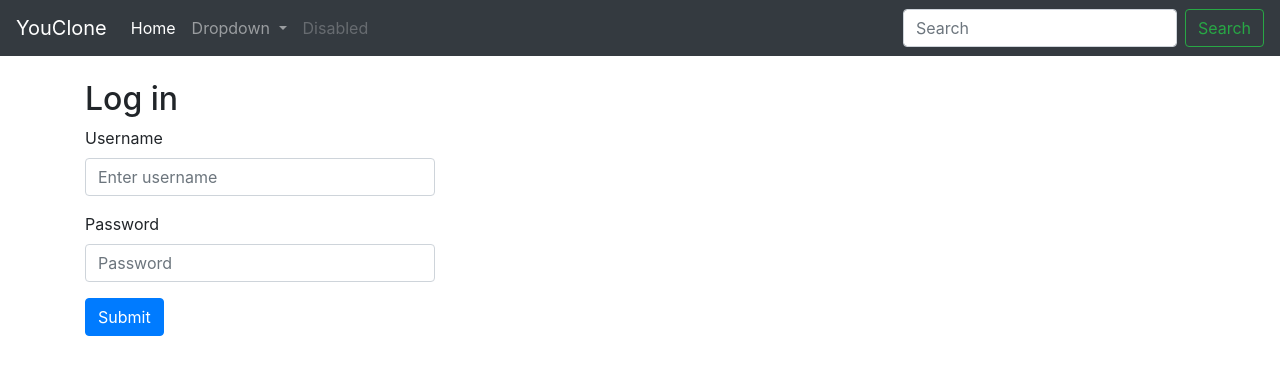
After one commit to adrianapps/youtube_clone, a Django app: page /login/ in a window 1280 px wide. The commit adds this page. Shown: the top 375 px of the page. Run offline with Django 5.2, Linux system fonts and the light colour scheme; parts of the project's set-up code (start-up, migrations or seed data) failed here and were passed over; some libraries are stand-ins or nearby versions.

Commit message:
added user authentication

```diff
--- /dev/null
+++ b/channel/templates/channel/login.html
@@ -0,0 +1,27 @@
+{% extends 'video/base.html' %}
+{% load crispy_forms_tags %}
+
+{% block content %}
+    <section class="container mt-4">
+        <h2>Log in</h2>
+        <div class="row">
+            <div class="col-md-4 mb-4">
+                <form action="" method="POST">
+                    {% csrf_token %}
+                    <div class="form-group">
+                        <label for="exampleInputEmail1">Username</label>
+                        <input type="username" class="form-control" name="username" aria-describedby="emailHelp"
+                               placeholder="Enter username">
+                    </div>
+                    <div class="form-group">
+                        <label for="exampleInputPassword1">Password</label>
+                        <input type="password" class="form-control" name="password" placeholder="Password">
+                    </div>
+                    <button type="submit" class="btn btn-primary">Submit</button>
+                </form>
+                </div>
+            </div>
+
+        </div>
+    </section>
+{% endblock %}
--- /dev/null
+++ b/channel/urls.py
@@ -0,0 +1,11 @@
+from django.urls import path
+from django.conf import settings
+from django.conf.urls.static import static
+
+from . import views
+
+urlpatterns = [
+    path('login/', views.log_in, name='login'),
+    path('logout/', views.log_out, name='logout'),
+    path('register/', views.register, name='register')
+] + static(settings.MEDIA_URL, document_root=settings.MEDIA_ROOT)
--- a/channel/views.py
+++ b/channel/views.py
@@ -1,3 +1,35 @@
-from django.shortcuts import render
+from django.contrib.auth import authenticate, login, logout
+from django.shortcuts import render, redirect
+from .models import Channel
+from .forms import RegisterForm
 
-# Create your views here.
+
+def log_in(request):
+    if request.method == "POST":
+        username = request.POST['username']
+        password = request.POST['password']
+        user = authenticate(request, username=username, password=password)
+        if user is not None:
+            login(request, user)
+            return redirect('video:home')
+        else:
+            return redirect('login')
+    else:
+        return render(request, 'channel/login.html')
+
+
+def register(request):
+    form = RegisterForm
+
+    if request.method == 'POST':
+        form = RegisterForm(request.POST)
+        if form.is_valid():
+            form.save()
+            return redirect('login')
+
+    return render(request, 'channel/register.html', {'form': form})
+
+
+def log_out(request):
+    logout(request)
+    return redirect('video:home')
--- a/video/templates/video/video.html
+++ b/video/templates/video/video.html
@@ -14,6 +14,12 @@
         </div>
     </div>
 
+    <div class="row mt-4">
+        <div class="col-md-8">
+            <h3>Uploaded by: {{ video.user }}</h3>
+        </div>
+
+    </div>
     <!-- Video Description -->
     <div class="row mt-4">
         <div class="col-md-8">
--- a/youtube_clone/urls.py
+++ b/youtube_clone/urls.py
@@ -20,5 +20,6 @@ from django.urls import path, include
 
 urlpatterns = [
     path('', include('video.urls')),
+    path('', include('channel.urls')),
     path('admin/', admin.site.urls)
 ]
```
Also changed, not shown: channel/templates/channel/register.html (added, +19 -0 lines), channel/migrations/0001_initial.py (added), db.sqlite3, video/migrations/0006_video_channel.py (added).
